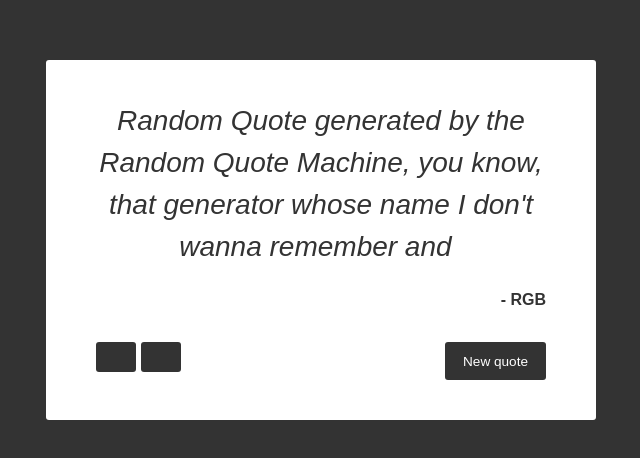
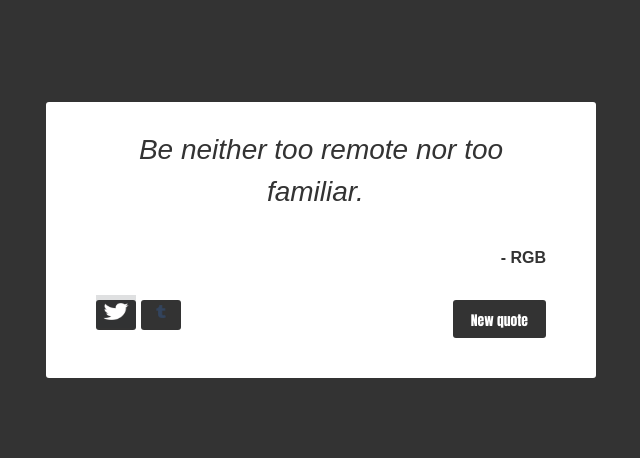
Before and after one commit to Blackmanx/FCC-Stuff, a plain HTML site: page React and Redux/Project 1/index.html in a window 1280 px wide. Shown: the part 160-618 px from the top of the page, without its empty margins (319-959 px from the left). Drawn offline with nearby package versions, Linux system fonts and the light colour scheme.

Commit message:
Updating React

```diff
--- a/React and Redux/Project 1/index.html
+++ b/React and Redux/Project 1/index.html
@@ -15,7 +15,7 @@
     <div id="wrapper">
       <div id="quote-box">
           <div class="quote-text">
-          <i class="fa fa-quote-left"><span id="text">Random Quote generated by the Random Quote Machine, you know, that generator whose name I don't wanna remember and</span></i>
+          <i class="fa fa-quote-left"><span id="text">Be neither too remote nor too familiar.</span></i>
           </div> <!--
 
           -->
@@ -26,10 +26,10 @@
           -->
           <div class="buttons">
           <a class="btn btn-primary" id="tweet-quote" title="Tweet this quote!" target="_blank">
-            <i class="fa fa-twitter"></i>
+            <img class="fa fa-twitter" src="twitter.png" alt="T"></img>
           </a>
           <a class="btn btn-primary" id="tumblr-quote" title="Post this quote on tumblr!" target="_blank">
-            <i class="fa fa-tumblr"></i>
+            <img class="fa fa-tumblr" src="tumblr.png" alt="t"></img>
           </a>
           <button class="button" id="new-quote">New quote</button>
           </div>
--- a/React and Redux/Project 1/style.css
+++ b/React and Redux/Project 1/style.css
@@ -76,7 +76,13 @@ a {
     opacity: 0.9;
 }
 
-
+  .fa {
+    width: 100%;
+    height: 150%;
+    position: relative;
+    bottom: 1.6vh;
+    background: transparent;
+  }
 
 #tweet-quote, #tumblr-quote {
         float:left;
@@ -90,4 +96,5 @@ a {
       }
       #new-quote {
         float:right;
+        font-family: "Impact";
       }
```
